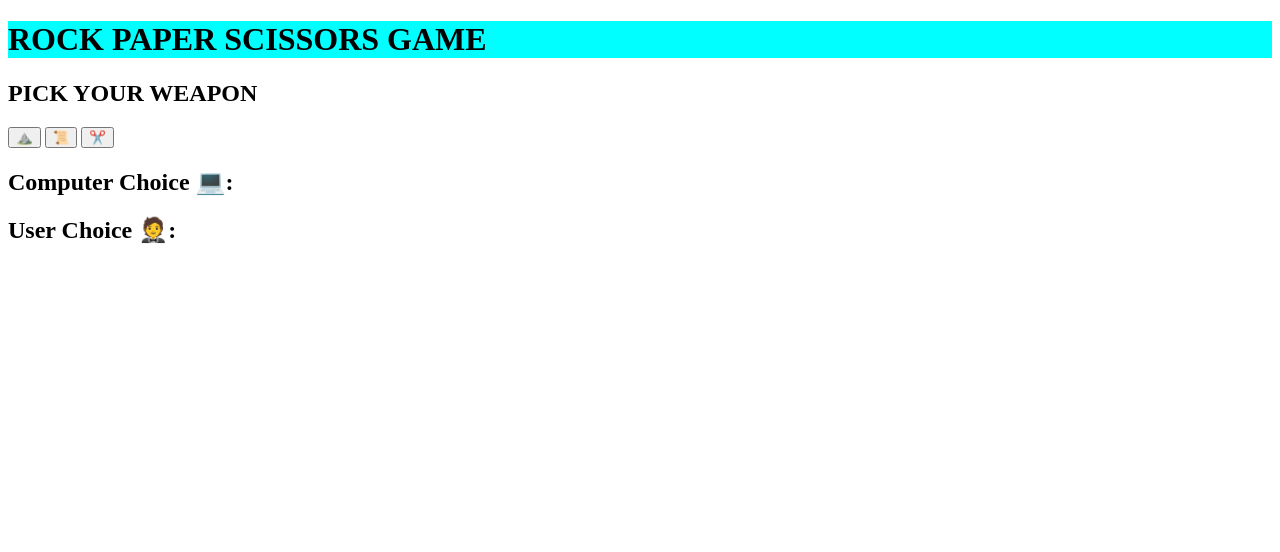
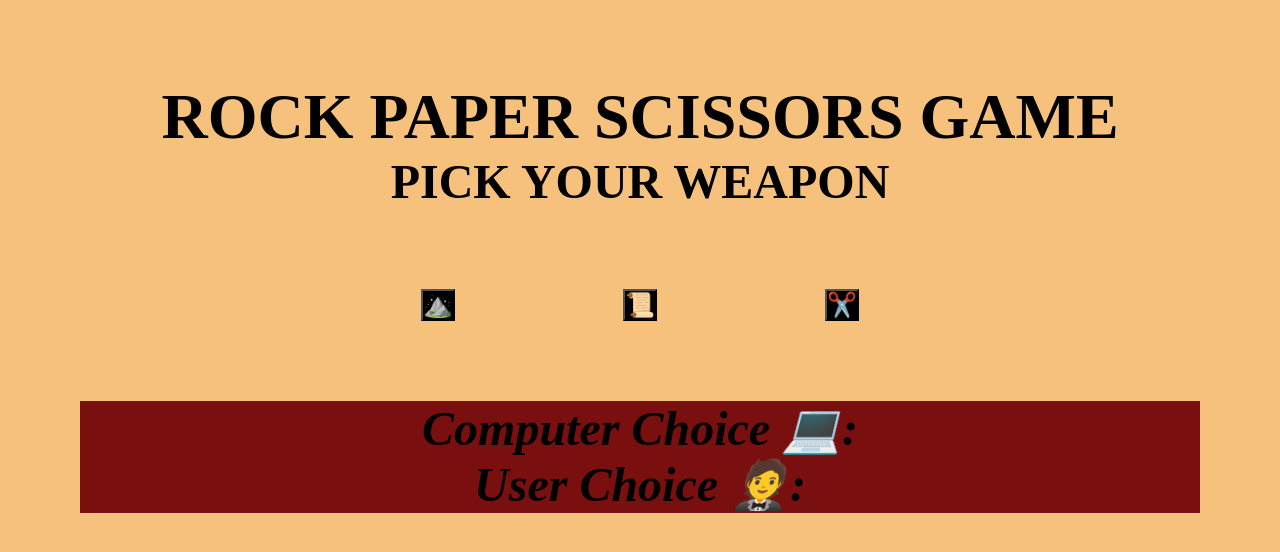
Before and after one commit to Inashi100/rock-paper-scissors, a plain HTML site: page index.html in a window 1280 px wide. Drawn offline with Linux system fonts and the light colour scheme.

Commit message:
generated result

```diff
--- a/style.css
+++ b/style.css
@@ -1,3 +1,29 @@
-h1{
-    background-color: aqua;
+*{
+    padding: 0%;
+    margin: 0%;
+    box-sizing: border-box;
 }
+
+body{
+    background-color: rgb(245, 193, 125);
+    justify-content: center;
+    text-align: center;
+    margin: 5rem;
+    /* padding:30rem; */
+}
+
+header{
+    font-size: xx-large;
+}
+
+button{
+    font-size: x-large;
+    background-color: black;
+    margin: 5rem;
+}
+
+.scoreboard{
+background-color: rgb(122, 15, 15);
+font-style: oblique;
+font-size: xx-large;
+}
```
